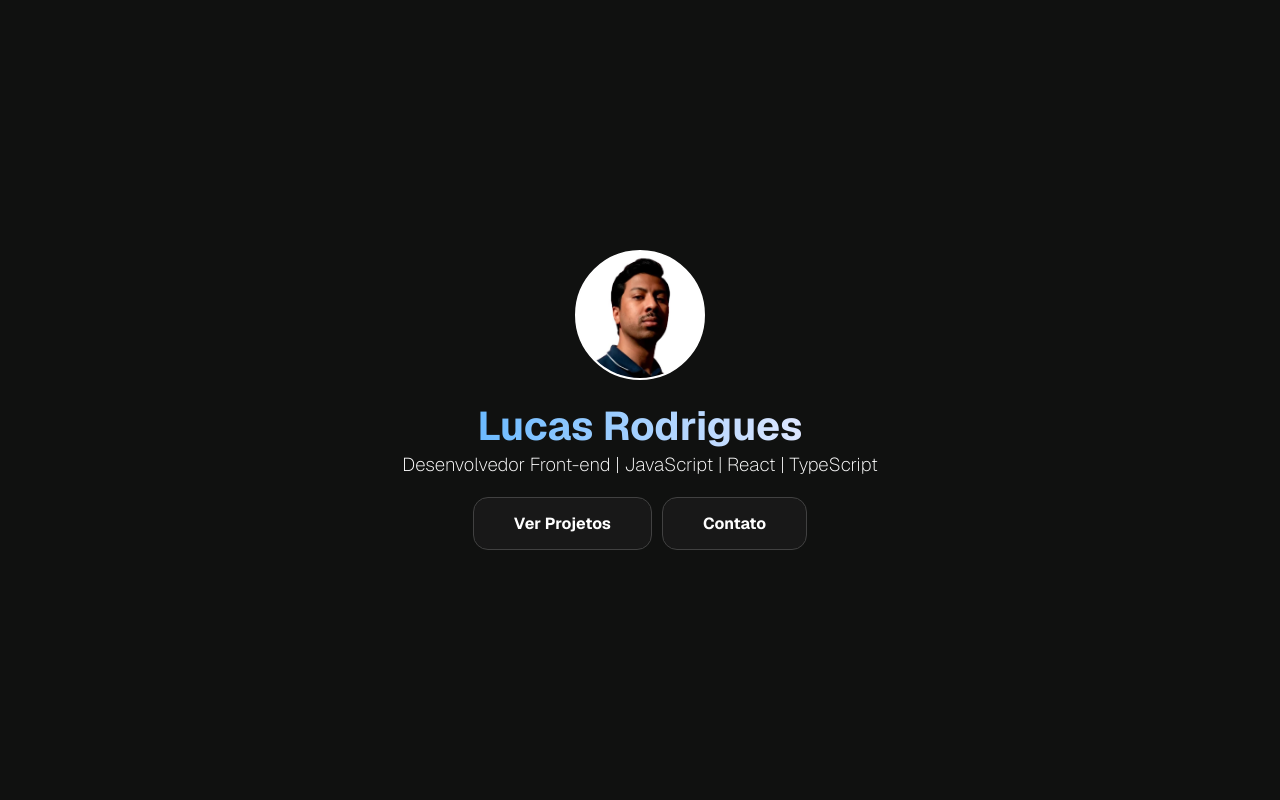
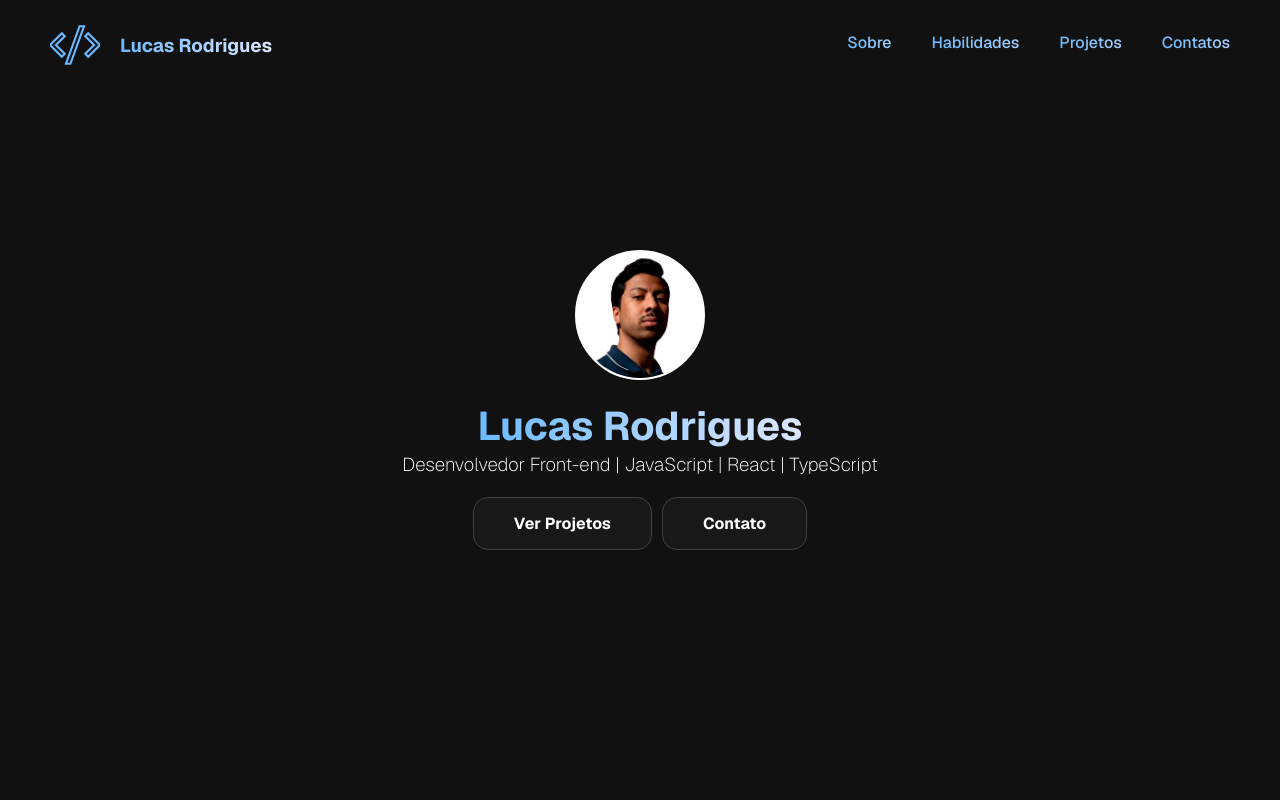
Before and after one commit to lucasmrdeveloper/lucasrodrigues, a React (Vite) app: page / in a window 1280 px wide. Shown: the top 800 px of the page. Built offline with nearby package versions, Linux system fonts and the light colour scheme.

Commit message:
refactor: adiciona header no app

```diff
--- a/src/App.jsx
+++ b/src/App.jsx
@@ -1,5 +1,5 @@
 // Componentes
-
+import Header from './componentes/Header/Header'
 import Home from './componentes/Home/Home'
 import Sobre from "./componentes/Sobre/Sobre"
 import Portfolio from './componentes/Portfolio/Portfolio'
@@ -13,6 +13,7 @@ import "./styles/base/base.css"
 function App() {
   return (
     <>
+      <Header />
       <Home />
       <Sobre />
       <Portfolio />
```
